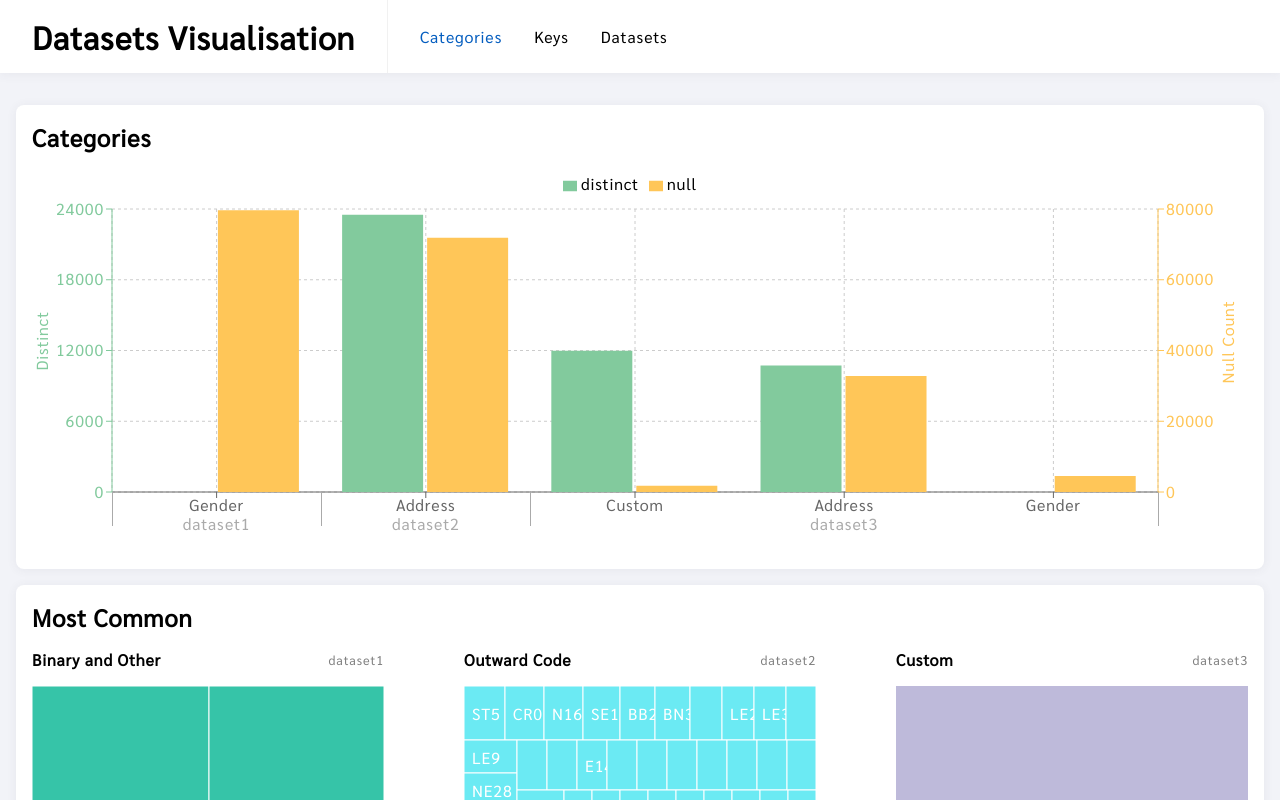
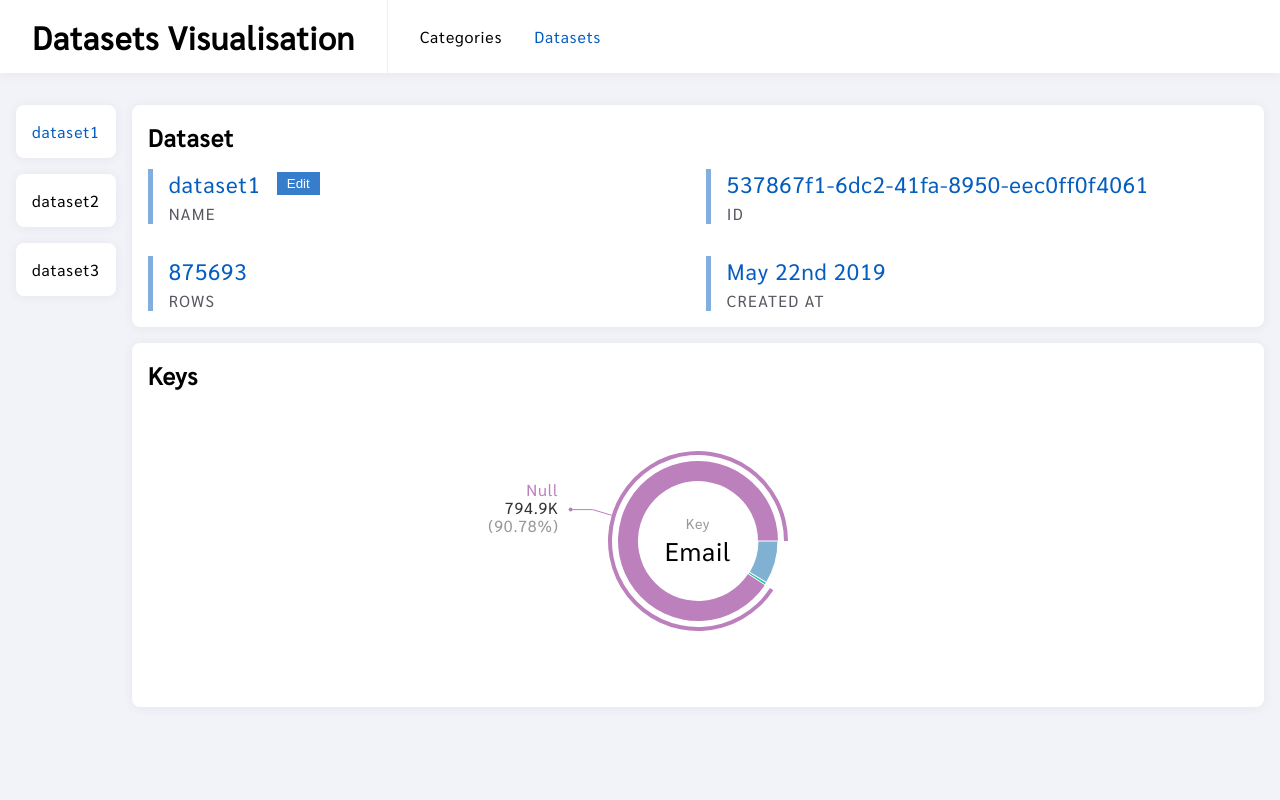
Before and after one commit to annaet/dataset-visualisation, a React app: page / in a window 1280 px wide. Shown: the top 800 px of the page. Built offline with nearby package versions, Linux system fonts and the light colour scheme.

Commit message:
Add dataset name update functionality and error handling

```diff
--- a/src/App.tsx
+++ b/src/App.tsx
@@ -22,13 +22,12 @@ export default class App extends Component<{}, AppState> {
     this.state = {
       data: [],
       selectedTab: 0,
-      activePage: 0
+      activePage: 1
     };
   }
 
   componentDidMount() {
     getDatasets().then(data => {
-      console.log(data);
       this.setState({ data });
     })
   }
@@ -100,8 +99,7 @@ export default class App extends Component<{}, AppState> {
         <div className="header flex flex-ac">
           <h1>Datasets Visualisation</h1>
           <span className={'tab' + (activePage === 0 ? ' active' : '')} onClick={ () => this.setState({activePage: 0}) }>Categories</span>
-          <span className={'tab' + (activePage === 1 ? ' active' : '')} onClick={ () => this.setState({activePage: 1}) }>Keys</span>
-          <span className={'tab' + (activePage === 2 ? ' active' : '')} onClick={ () => this.setState({activePage: 2}) }>Datasets</span>
+          <span className={'tab' + (activePage === 1 ? ' active' : '')} onClick={ () => this.setState({activePage: 1}) }>Datasets</span>
         </div>
 
         <div className="body">
@@ -150,14 +148,6 @@ export default class App extends Component<{}, AppState> {
               </div>
             </div>
           ) : null}
-
-          {activePage === 2 ? (
-            <div>
-              <div className="panel mb0">
-                <h2 className="no-margin">Dataset</h2>
-              </div>
-            </div>
-          ) : null}
         </div>
       </div>
     )
--- a/src/api/api.ts
+++ b/src/api/api.ts
@@ -779,19 +779,17 @@ export const updateDataset = (id: string, update: DatasetUpdate): Promise<Datase
   const dataset = datasets.find(({ dataset_id }) => dataset_id === id);
 
   if (!dataset) {
-    Promise.reject('Dataset not found');
-    return;
+    return Promise.reject('Dataset not found');
   }
 
   const validName = /^[a-zA-Z0-9]{3,20}$/g.test(update.name || '');
 
   if (!validName) {
-    Promise.reject('Dataset name may only contain alphanumeric characters');
-    return;
+    return Promise.reject('Dataset name may only contain alphanumeric characters');
   }
 
   dataset.name = update.name;
   dataset.updated_at = new Date().toISOString();
 
-  Promise.resolve(dataset);
+  return Promise.resolve(dataset);
 }
--- a/src/dataset/Dataset.tsx
+++ b/src/dataset/Dataset.tsx
@@ -3,6 +3,7 @@ import moment from 'moment';
 import { ResponsiveContainer, Cell, PieChart, Pie, Sector } from 'recharts';
 
 import { Dataset as DatasetDef } from '../api/api-definition';
+import { updateDataset } from '../api/api';
 import Statistic from '../statistic/Statistic'
 import { getHeapStatistics } from 'v8';
 
@@ -11,19 +12,24 @@ interface DatasetProps {
 };
 
 interface DatasetState {
+  data: Array<any>,
   activeIndexes: Array<number>,
   datasetId: number
 };
 
-export default class Dataset extends Component<any, DatasetState> {
+export default class Dataset extends Component<any, any> {
   constructor(props) {
     super(props);
 
     this.onPieEnter = this.onPieEnter.bind(this);
+    this.updateDatasetName = this.updateDatasetName.bind(this);
 
     this.state = {
+      data: props.data,
       activeIndexes: [],
-      datasetId: 0
+      datasetId: 0,
+      error: null,
+      message: null
     }
   }
 
@@ -122,9 +128,31 @@ export default class Dataset extends Component<any, DatasetState> {
     });
   }
 
+  updateDatasetName(name) {
+    const { data } = this.state;
+
+    // Code to force error:
+    // updateDataset('1', {name: name}).then(result => {
+    updateDataset(data.dataset_id, {name: name}).then(result => {
+      this.setState({
+        data: result,
+        message: 'Dataset updated successfully'
+      });
+
+      setTimeout(() => {
+        this.setState({message: null});
+      }, 2000);
+    }).catch(e => {
+      this.setState({error: e});
+
+      setTimeout(() => {
+        this.setState({error: null});
+      }, 2000);
+    })
+  }
+
   render() {
-    const { activeIndexes } = this.state;
-    const { data } = this.props;
+    const { data, activeIndexes, error, message } = this.state;
 
     const rowCount:number = parseInt(data.stats.row_count, 10);
     const formattedRowCount = Math.floor(rowCount / 1000) + 'K';
@@ -155,9 +183,8 @@ export default class Dataset extends Component<any, DatasetState> {
         <div className="panel">
           <h2 className="no-margin">Dataset</h2>
 
-
           <div className="grid grid-w-48">
-            <Statistic label="Name" value={data.name}></Statistic>
+            <Statistic label="Name" value={data.name} editable={ true } callback={ this.updateDatasetName }></Statistic>
             <Statistic label="ID" value={data.dataset_id}></Statistic>
             <Statistic label="Rows" value={ data.stats.row_count }></Statistic>
             <Statistic label="Created At" value={ moment(data.created_at).format('MMMM Do YYYY') }></Statistic>
@@ -192,6 +219,9 @@ export default class Dataset extends Component<any, DatasetState> {
             {keys.length === 0 ? <p>No keys available.</p> : null}
           </div>
         </div>
+
+        {error ? <div className="message error" onClick={ () => this.setState({ error: null }) }>{ error }</div> : null}
+        {message ? <div className="message" onClick={ () => this.setState({ message: null }) }>{ message }</div> : null}
       </div>
     );
   }
--- a/src/statistic/Statistic.tsx
+++ b/src/statistic/Statistic.tsx
@@ -1,23 +1,53 @@
 import React, { Component } from 'react';
 import './Statistic.scss';
 
-interface StatisticProps {
-  label: string,
-  value: string,
-  className: any
-};
+export default class Statistic extends Component<any, any> {
+  constructor(props) {
+    super(props);
 
-export default class Statistic extends Component<StatisticProps, {}> {
-  static defaultProps = { className: '' };
+    this.updateStatistic = this.updateStatistic.bind(this);
+
+    this.state = {
+      value: props.value,
+      editing: false
+    };
+  }
+
+  updateStatistic() {
+    const { callback } = this.props;
+    const { value } = this.state;
+
+    this.setState({ editing: false });
+
+    if (callback) {
+      callback(value);
+    }
+  }
 
   render() {
-    const { label, value, className } = this.props;
+    const { label, className, editable } = this.props;
+    const { value, editing } = this.state;
 
     return (
       <div className={ 'statistic flex flex-col ' + className }>
-        <div className="value">
-          {value}
-        </div>
+        {editing ? (
+          <div className="value flex flex-ac">
+            <input
+              type="text"
+              placeholder="Give your dataset a name"
+              autoFocus={ true }
+              value={ value }
+              onChange={ (e) => { this.setState({value: e.target.value}) } }
+            />
+            <button className="ml1" onClick={ this.updateStatistic }>Save</button>
+          </div>
+        ) : (
+          <div className="value flex flex-ac">
+            {value}
+            {editable ? <button className="ml1" onClick={ () => this.setState({ editing: true })}>Edit</button> : null}
+          </div>
+        )}
+
         <div className="label">
           {label}
         </div>
--- a/src/styles/index.scss
+++ b/src/styles/index.scss
@@ -61,3 +61,31 @@ body {
   color: white;
   height: 400px;
 }
+
+button {
+  background: rgba(#045dbf, 0.8);
+  border: none;
+  color: white;
+  padding: 4px 10px;
+  cursor: pointer;
+
+  &:hover {
+    background: rgba(#045dbf, 1);
+  }
+}
+
+.message {
+  position: absolute;
+  bottom: 0;
+  left: 0;
+  padding: 20px;
+  background: #237700;
+  width: 100%;
+  z-index: 100;
+  color: white;
+  text-align: center;
+}
+
+.error {
+  background: #9a0000;
+}
```
Also changed, not shown: 1 other file (tests, documents, lock files or other folders).
